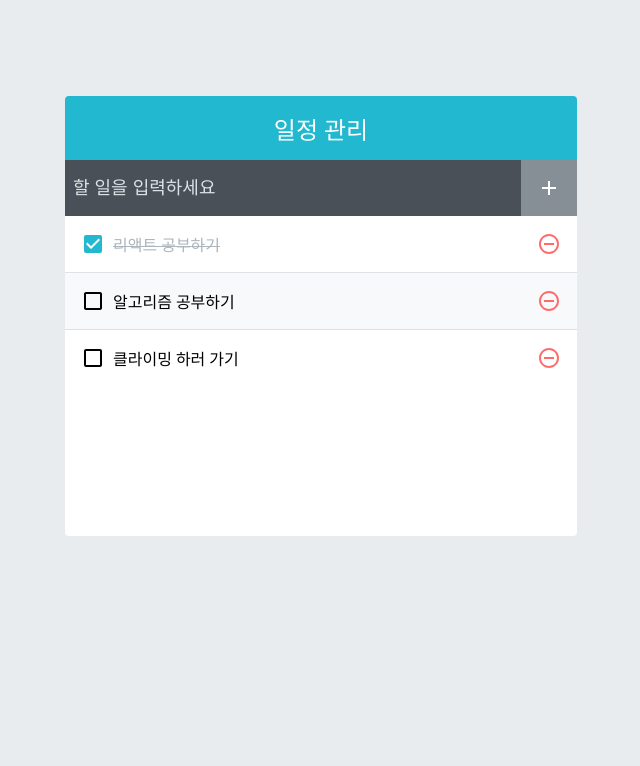
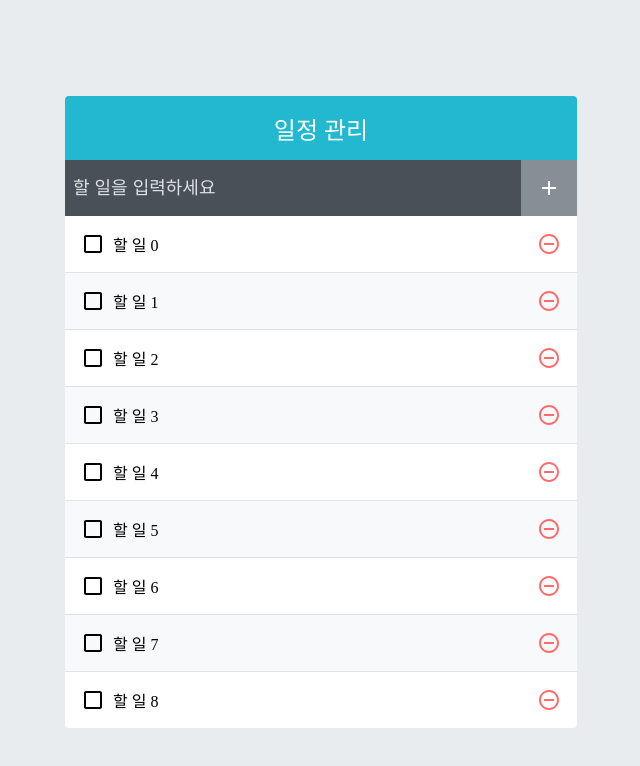
Before and after one commit to MayOwall/the-art-of-react, a React (Vite) app in the folder todo-app/: page / in a window 1280 px wide. Shown: the top 766 px of the page, without its empty margins (319-959 px from the left). Built offline with nearby package versions, Linux system fonts and the light colour scheme.

Commit message:
todo-app: 컴포넌트 성능 최적화

```diff
--- a/todo-app/src/App.jsx
+++ b/todo-app/src/App.jsx
@@ -1,52 +1,61 @@
-import { useState, useRef, useCallback } from 'react';
+import { useRef, useCallback, useReducer } from 'react';
 import { TodoTemplate, TodoInsert, TodoList } from './components';
 
-const initTodos = [
-  {
-    id: 1,
-    text: '리액트 공부하기',
-    checked: true,
-  },
-  {
-    id: 2,
-    text: '알고리즘 공부하기',
-    checked: false,
-  },
-  {
-    id: 3,
-    text: '클라이밍 하러 가기',
-    checked: false,
-  },
-];
+const createBulkTodos = () => {
+  const array = [];
+  for (let i = 0; i < 2500; i++) {
+    array.push({
+      id: i,
+      text: `할 일 ${i}`,
+      checked: false,
+    });
+  }
+
+  return array;
+};
+
+const todoReducer = (todos, action) => {
+  const { actionType, nextTodo, targetId } = action;
+  switch (actionType) {
+    case 'INSERT': {
+      const nextTodos = todos.concat(nextTodo);
+      return nextTodos;
+    }
+    case 'TOGGLE': {
+      const nextTodos = todos.map((todo) =>
+        todo.id === targetId ? { ...todo, checked: !todo.checked } : todo,
+      );
+      return nextTodos;
+    }
+    case 'REMOVE': {
+      const nextTodos = todos.filter(({ id }) => id !== targetId);
+      return nextTodos;
+    }
+    default:
+      return todos;
+  }
+};
 
 const App = () => {
-  const [todos, setTodos] = useState(initTodos);
+  const [todos, dispatch] = useReducer(todoReducer, undefined, createBulkTodos);
   const nextId = useRef(todos.length + 1);
 
   const onInsert = useCallback((text) => {
-    const getNextTodos = (todos, text) => [
-      ...todos,
-      { id: nextId.current, text, checked: false },
-    ];
-
-    setTodos((prevTodos) => getNextTodos(prevTodos, text));
+    const nextTodo = {
+      id: nextId.current,
+      text,
+      checked: false,
+    };
+    dispatch({ actionType: 'INSERT', nextTodo });
     nextId.current += 1;
   }, []);
 
   const onToggle = useCallback((targetId) => {
-    const getNextTodos = (todos, targetId) =>
-      todos.map((todo) =>
-        todo.id === targetId ? { ...todo, checked: !todo.checked } : todo,
-      );
-
-    setTodos((prevTodos) => getNextTodos(prevTodos, targetId));
+    dispatch({ actionType: 'TOGGLE', targetId });
   }, []);
 
   const onRemove = useCallback((targetId) => {
-    const getNextTodos = (todos, targetId) =>
-      todos.filter(({ id }) => id !== targetId);
-
-    setTodos((prevTodos) => getNextTodos(prevTodos, targetId));
+    dispatch({ actionType: 'REMOVE', targetId });
   }, []);
 
   return (
--- a/todo-app/src/components/TodoListItem/TodoListItem.jsx
+++ b/todo-app/src/components/TodoListItem/TodoListItem.jsx
@@ -1,3 +1,5 @@
+import React from 'react';
+
 import {
   MdCheckBoxOutlineBlank,
   MdCheckBox,
@@ -30,4 +32,4 @@ const TodoListItem = ({ todo, onToggle, onRemove }) => {
   );
 };
 
-export default TodoListItem;
+export default React.memo(TodoListItem);
```
